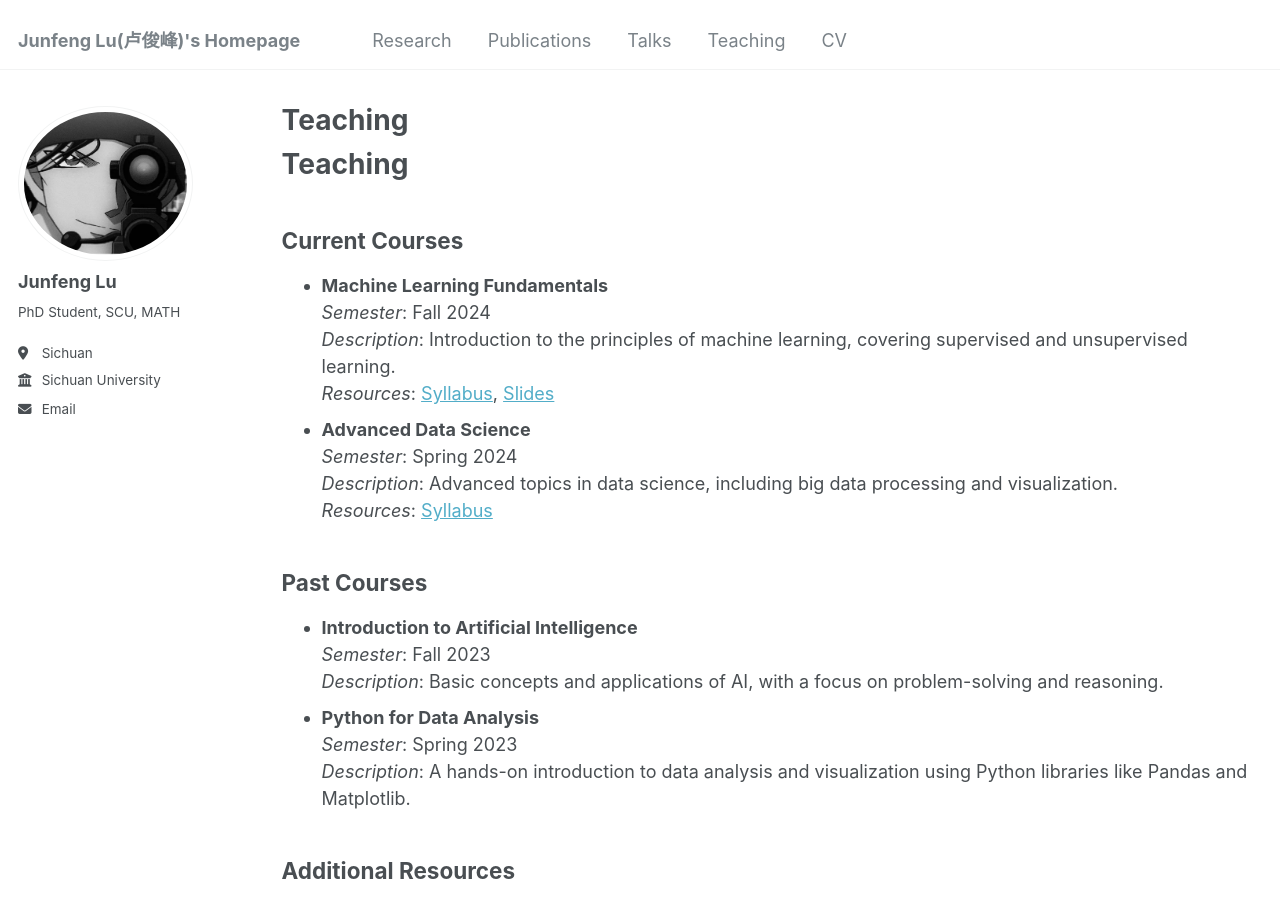
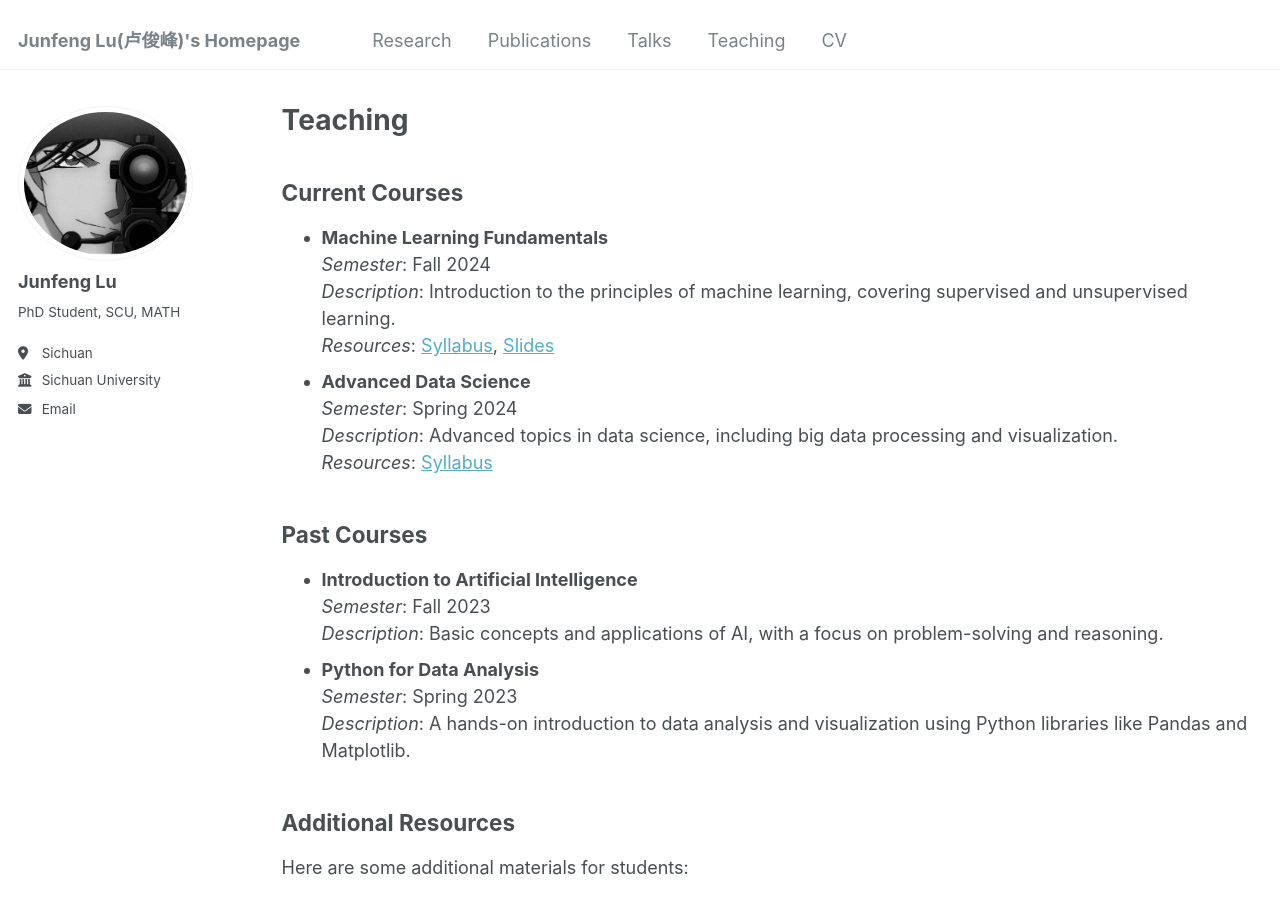
Before and after one commit to JunFengLu1/JunFengLu1.github.io, a Jekyll site: the page built from _pages/teaching.html, in a window 1280 px wide and 900 px high. Built offline with Jekyll 4.4.1, drawn with Linux system fonts in a browser that asks for light colours.

Commit message:
Update teaching.html

```diff
--- a/_pages/teaching.html
+++ b/_pages/teaching.html
@@ -5,7 +5,7 @@ permalink: /teaching/
 author_profile: true
 ---
 
-<body><h1 id='teaching'>Teaching</h1>
+
 <h2 id='current-courses'>Current Courses</h2>
 <ul>
 <li><strong>Machine Learning Fundamentals</strong><br/><em>Semester</em>: Fall 2024<br/><em>Description</em>: Introduction to the principles of machine learning, covering supervised and unsupervised learning.<br/><em>Resources</em>: <a href='https://example.com/syllabus'>Syllabus</a>, <a href='https://example.com/slides'>Slides</a></li>
```
